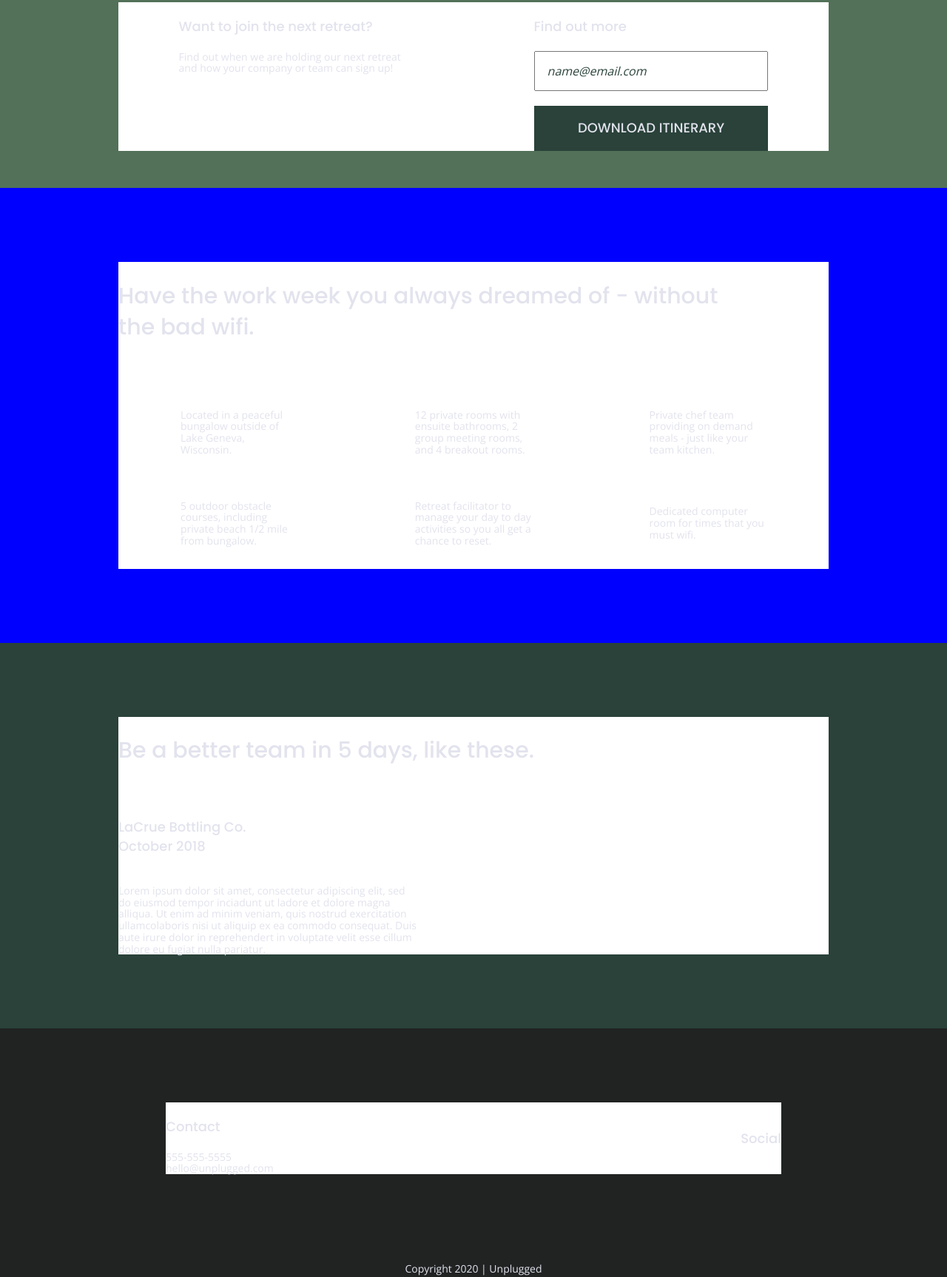
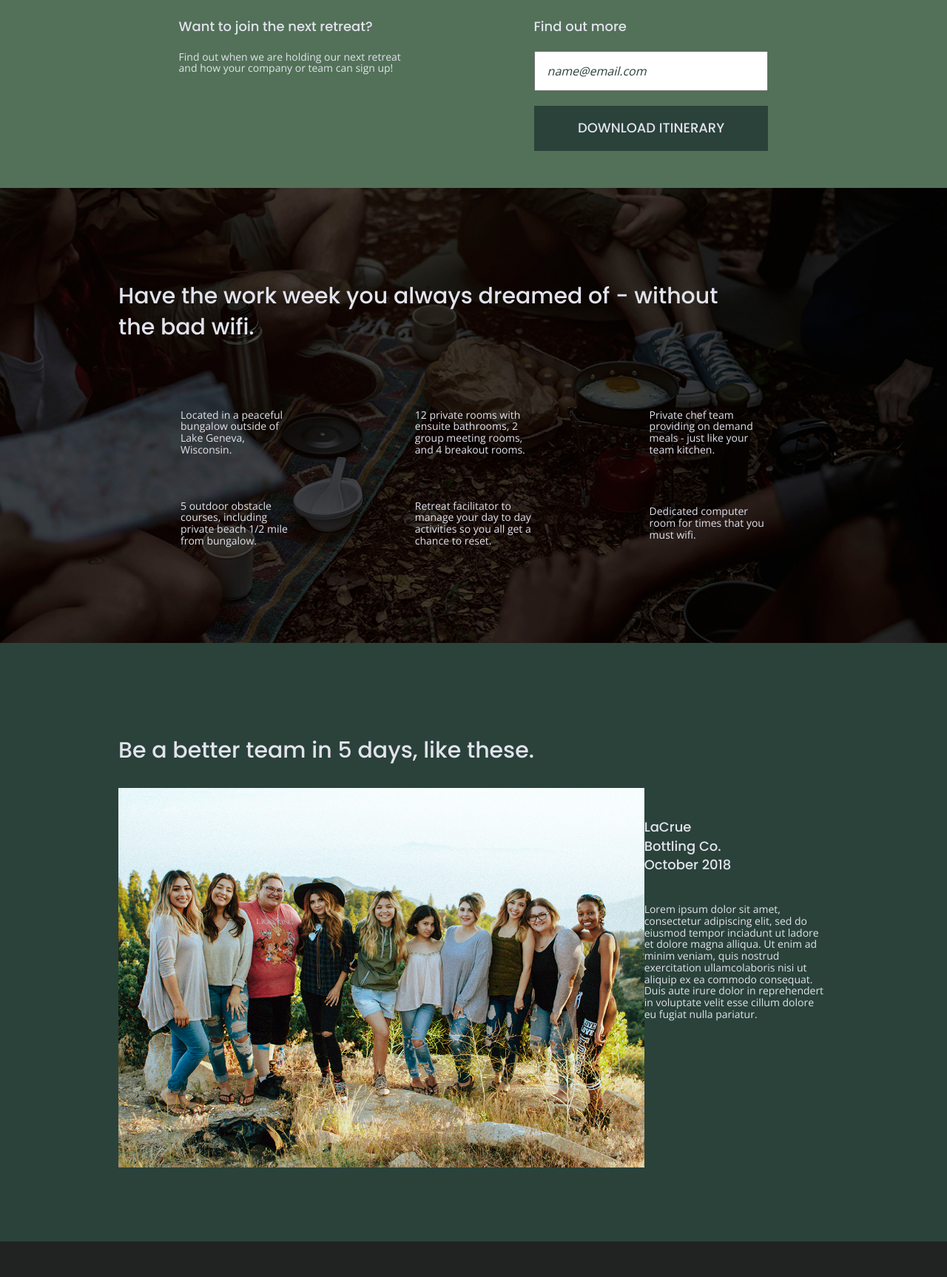
Before and after one commit to christopherbean/unplugged-retreat, a plain HTML site: page index.html in a window 1280 px wide. Shown: the part 416-2142 px from the top of the page at 74% size. Drawn offline with nearby package versions, Linux system fonts and the light colour scheme.

Commit message:
added images

```diff
--- a/css/main.css
+++ b/css/main.css
@@ -146,11 +146,12 @@ p {
 }
 
 img {
-
+    width: 100%;
+/*    tells images to take on 100% of their parent containers width*/
 }
 
 figure {
-
+    margin: 0;
 }
 
 address {
@@ -193,6 +194,7 @@ header .content-wrapper {
     width: 100%;
     height: 1px;
     margin: 10px 0 20px 0;
+    background-color: #3a3a3a;
 }
 
 
@@ -252,7 +254,10 @@ footer .copyright {
 .hero-area {
     display: flex;
     justify-content: center;
+    align-items: center;
     flex-flow: row wrap;
+    background: url('../img/hero-bg-image.jpg') center no-repeat;
+    background-size: cover;
 }
 
 /*===== question hero area h1 ========*/
@@ -339,6 +344,8 @@ aside form input {
    display: flex;
    justify-content: center;
     flex-flow: row wrap;
+    background: url(../img/features-bg-image.jpg) center no-repeat;
+    background-size: cover;
 }
 
 .features h2{
@@ -548,15 +555,12 @@ aside form input {
 @media only screen and (min-width: 768px){
 /* ==========   Tablet Styles  ==========*/
     body {
-        background-color: red;
-/*        remove when done styling*/
+
     }
 
 /*    General Styles */
     .content-wrapper{
         max-width: 640px;
-        background-color: white;
-/*        remove bg when done styling*/
         margin: 100px 0;
     }
 
--- a/index.html
+++ b/index.html
@@ -29,7 +29,9 @@
   <header>
       <div class="content-wrapper">
         <a href="#"><img src="" alt="unplugged logo"></a>
+
         <div class="header-divider"></div>
+
             <nav>
                 <ul>
                     <li>
@@ -110,6 +112,9 @@
         <div class="content-wrapper">
             <h2>Be a better team in 5 days, like these.</h2>
             <article>
+                <figure>
+                    <img src="img/review-image.jpg" alt="Group photo of LaCrue Bottling Co. at Unplugged Retreat.">
+                </figure>
                 <div>
                     <h3>LaCrue Bottling Co. October 2018</h3>
                     <p>Lorem ipsum dolor sit amet, consectetur adipiscing elit, sed do eiusmod tempor inciadunt ut ladore et dolore magna alliqua. Ut enim ad minim veniam, quis nostrud exercitation ullamcolaboris nisi ut aliquip ex ea commodo consequat. Duis aute irure dolor in reprehendert in voluptate velit esse cillum dolore eu fugiat nulla pariatur.</p>
```
Also changed, not shown: img/features-bg-image.jpg (added), img/review-image.jpg (added), 1 other file.
